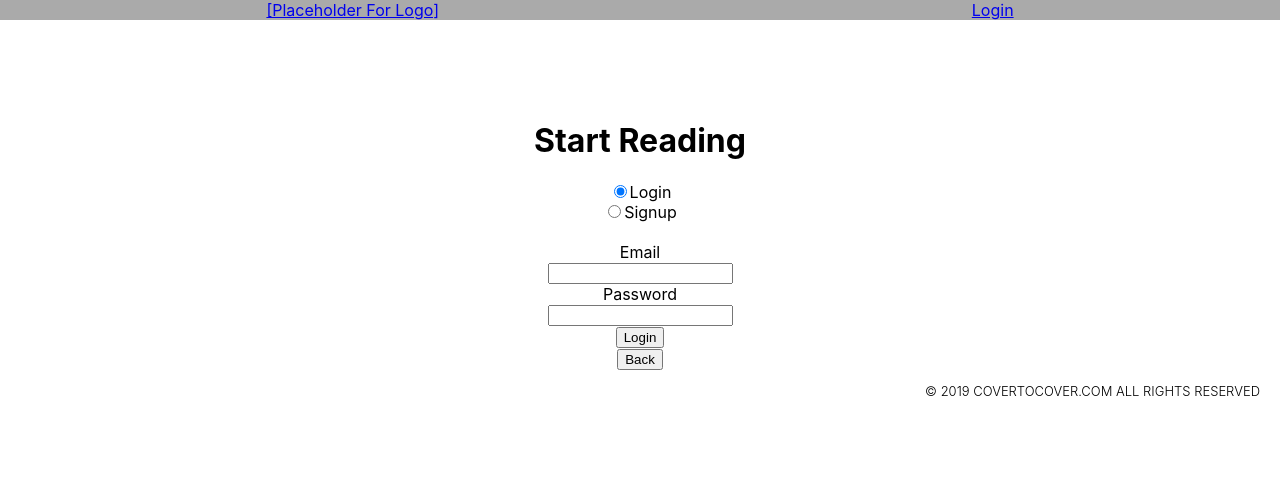
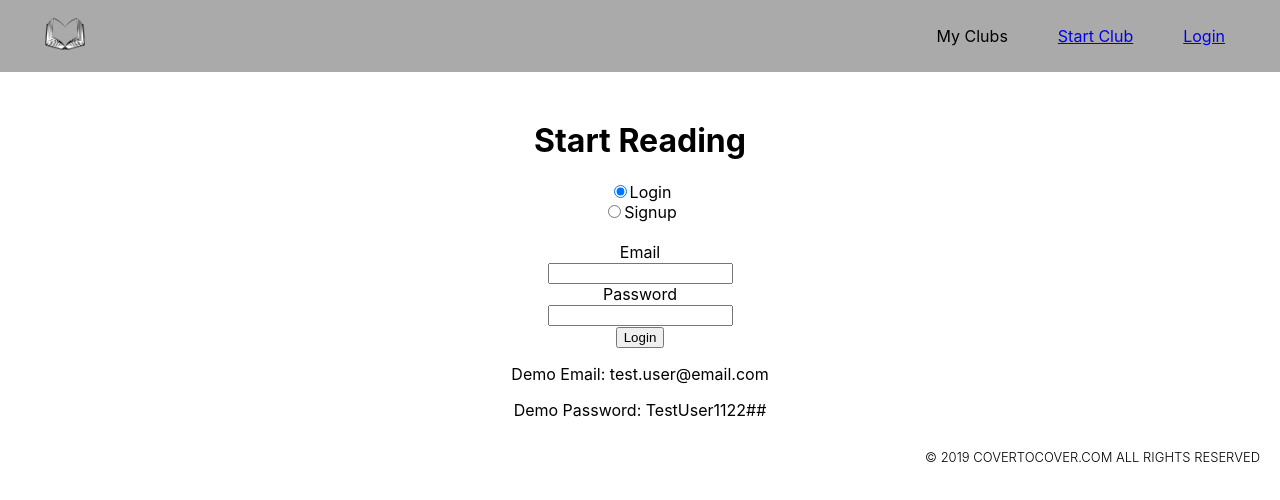
Before and after one commit to legsateri/cover-to-cover-app, a React (Create React App) app: page /login in a window 1280 px wide. Shown: the top 500 px of the page. Built offline with nearby package versions, Linux system fonts and the light colour scheme.

Commit message:
updated navigation, added book input to club page, troubleshoot login, update api service

```diff
--- a/package.json
+++ b/package.json
@@ -7,6 +7,7 @@
     "moment": "^2.24.0",
     "prop-types": "^15.7.2",
     "react": "^16.11.0",
+    "react-burger-menu": "^2.6.12",
     "react-dates": "^21.3.2",
     "react-dom": "^16.11.0",
     "react-router-dom": "^5.1.2",
--- a/src/components/Loading/Loading.js
+++ b/src/components/Loading/Loading.js
@@ -8,10 +8,6 @@ export default function Loading() {
             <span></span>
             <span></span>
             <span></span>
-            <span></span>
-            <span></span>
-            <span></span>
-            <span></span>
         </div>
     )
 }
--- a/src/components/LoginForm/LoginForm.js
+++ b/src/components/LoginForm/LoginForm.js
@@ -68,6 +68,11 @@ class LoginForm extends Component {
                             : <Loading />}
                     </button>
                 </form>
+
+                <div>
+                    <p>Demo Email: test.user@email.com</p>
+                    <p>Demo Password: TestUser1122##</p>
+                </div>
             </>
         );
     }
--- a/src/components/Navigation/Navigation.css
+++ b/src/components/Navigation/Navigation.css
@@ -11,9 +11,24 @@ body {
     background-color: #aaa;
 }
 
-.private_nav, .public_nav  {
+.right_justify  {
+    text-align: right;
     display: flex;
-    list-style: none;
-    justify-content: space-around;
-    padding: 0;
 }
+
+.left_justify {
+    text-align: left;
+    display: flex;
+    justify-content: space-between;
+    padding: 10px 5px;
+}
+
+.space_between {
+    padding-right: 50px;
+}
+
+img {
+    width: 40px;
+    padding-top: 8px;
+    padding-left: 40px;
+}
--- a/src/components/Navigation/Navigation.js
+++ b/src/components/Navigation/Navigation.js
@@ -7,7 +7,7 @@ import TokenService from '../../services/TokenService'
 import './Navigation.css'
 ////////////////////////////////////////////////////////////////////////////////
 
-// FIXME: When login the nav bar doesn't expand to more links automatically, have to refresh the page
+// FIXME: When login the nav bar doesn't update automatically, have to refresh the page
 
 class Navigation extends Component {
     static defaultProps = {
@@ -22,27 +22,35 @@ class Navigation extends Component {
     renderPublicLinks() {
         return (
             <>
-                <div className='public_nav'>
-                    <li><Link to='/'>[Placeholder For Logo]</Link></li>
-                    <li><Link to='/login'>Login</Link></li>
+                <div className='left_justify'>
+                    <Link to='/clubs'><img src={require('./logo.png')} alt='cover to cover logo' /></Link>
+
+                    <div className='right_justify'>
+                        {/* TODO: This should be a hover, so the clubs you belong to drop down
+                        and you can actually link to them from there. */}
+                        <p className='space_between'>My Clubs</p>
+                        <Link to='/add-club'><p className='space_between'>Start Club</p></Link>
+                        <Link to='/login'><p className='space_between'>Login</p></Link>
+                    </div>
                 </div>
             </>
         )
     };
 
-    // TODO: Maybe hamburger some of the private links? Look up visual inspo for top navs.
     renderPrivateLinks() {
         return (
             <>
-                <ul className='private_nav'>
-                    <Link to='/'><li>[Placeholder For Logo]</li></Link>
-                    <Link to='/clubs'><li> Find Club</li></Link>
-                    {/* TODO: This should be a hover, so the clubs you belong to drop down
-                    and you can actually link to them from there. */}
-                    <li>My Clubs</li>
-                    <li><Link to='/add-club'>Start Club</Link></li>
-                    <li><Link onClick={this.handleLogout} to='/'>Logout</Link></li>
-                </ul>
+                <div className='left_justify'>
+                    <Link to='/clubs'><img src={require('./logo.png')} alt='cover to cover logo' /></Link>
+
+                    <div className='right_justify'>
+                        {/* TODO: This should be a hover, so the clubs you belong to drop down
+                        and you can actually link to them from there. */}
+                        <p className='space_between'>My Clubs</p>
+                        <Link to='/add-club'><p className='space_between'>Start Club</p></Link>
+                        <Link onClick={this.handleLogout} to='/'><p className='space_between'>Logout</p></Link>
+                    </div>
+                </div>
             </>
         )
     };
--- /dev/null
+++ b/src/components/UpdateBook/UpdateBook.js
@@ -0,0 +1,79 @@
+////////////////////////////////////////////////////////////////////////////////
+import React, { Component } from 'react';
+import { withRouter } from 'react-router-dom';
+////////////////////////////////////////////////////////////////////////////////
+import ClubContext from '../../contexts/ClubContext';
+////////////////////////////////////////////////////////////////////////////////
+import BookClubApiService from '../../services/BookClubApiService';
+////////////////////////////////////////////////////////////////////////////////
+
+// FIXME: Clear form upon submit
+// FIXME: Auto add book title to page upon submit
+
+class UpdateBoook extends Component {
+    static defaultProps = {
+        match: { params: {} },
+        onUpdateSuccess: () => { }
+    }
+
+    static contextType = ClubContext
+
+    constructor(props) {
+        super(props)
+        this.state = {
+            currently_reading: ''
+        }
+    }
+
+    handleChangeBook = e => {
+        this.setState({ currently_reading: e.target.value })
+    }
+
+    handleSubmit = e => {
+        e.preventDefault()
+        const club_id = this.props.match.params.club_id
+        const { currently_reading } = this.state
+        const newClub = {
+            currently_reading: currently_reading
+        }
+
+        BookClubApiService.updateClub(newClub, club_id)
+            .then(() => {
+                this.props.onUpdateSuccess()
+            })
+            .catch(this.context.setError)
+    }
+
+    componentDidMount() {
+        this.context.clearError()
+        const selectedClub = this.props.match.params.club_id
+        BookClubApiService.getClub(selectedClub)
+            .then(res => this.setState({
+                currently_reading: res.currently_reading
+            }))
+            .catch(this.context.setError)
+    }
+
+    render() {
+        const { currently_reading } = this.state
+
+        return (
+            <form onSubmit={this.handleSubmit}>
+                <label htmlFor='name'>Update Book: </label>
+                <br />
+                <input
+                    className='currently_reading'
+                    placeholder=' Book Title'
+                    type='text'
+                    id='currently_reading'
+                    name='currently_reading'
+                    value={currently_reading}
+                    onChange={this.handleChangeBook}
+                />
+                <button>Add</button>
+            </form >
+        )
+    }
+}
+
+export default withRouter(UpdateBoook)
--- /dev/null
+++ b/src/routes/ClubPage/ClubPage.css
@@ -0,0 +1,3 @@
+.reading {
+    margin-top: 50px;
+}
--- a/src/routes/ClubPage/ClubPage.js
+++ b/src/routes/ClubPage/ClubPage.js
@@ -1,11 +1,14 @@
 ////////////////////////////////////////////////////////////////////////////////
 import React, { Component } from 'react';
+////////////////////////////////////////////////////////////////////////////////
+import UpdateBook from '../../components/UpdateBook/UpdateBook';
 ////////////////////////////////////////////////////////////////////////////////
 import ClubContext from '../../contexts/ClubContext';
 ////////////////////////////////////////////////////////////////////////////////
 import TokenService from '../../services/TokenService'
 ////////////////////////////////////////////////////////////////////////////////
 import config from '../../config';
+import './ClubPage.css';
 ////////////////////////////////////////////////////////////////////////////////
 
 // TODO: If possible, want this private not just to site members, but club members.
@@ -68,10 +71,12 @@ export default class ClubPage extends Component {
                     <p>Topic: {clubs.topic}</p>
                 </header>
 
+                <div className='reading'>
+                    <h2>{clubs.currently_reading}</h2>
+                    <UpdateBook />
+                </div>
+
                 <div>
-                    {/* TODO: Reading Next Input should go under club name,
-                    description, topic. */}
-
                     {/* TODO: Next Meeting Calendar should go under Reading Next */}
 
                     {/* TODO: Create comment form component shouldn't take up too much
--- a/src/routes/LoginPage/LoginPage.js
+++ b/src/routes/LoginPage/LoginPage.js
@@ -5,7 +5,6 @@ import SignupForm from '../../components/SignupForm/SignupForm';
 import LoginForm from '../../components/LoginForm/LoginForm';
 ////////////////////////////////////////////////////////////////////////////////
 
-// TODO: Add in demo user information.
 // FIXME: Upon successful signup, flip radio back to login OR auto log the user in.
 
 class LoginPage extends Component {
@@ -15,6 +14,7 @@ class LoginPage extends Component {
             form: 'login'
         }
         this.handleChange = this.handleChange.bind(this)
+        this.handleSignupSuccess = this.handleSignupSuccess.bind(this)
     };
 
     handleChange(event) {
@@ -32,14 +32,15 @@ class LoginPage extends Component {
         checkForLogin: () => { }
     }
 
-    handleSignupSuccess = user => {
-        const { history } = this.props
-        history.push('/login')
+    handleSignupSuccess = () => {
+        const { location, history } = this.props
+        const destination = (location.state || {}).from || '/login'
+        history.push(destination)
     }
 
     handleLoginSuccess = () => {
         const { location, history } = this.props
-        const destination = (location.state || {}).from || '/my-clubs'
+        const destination = (location.state || {}).from || '/clubs'
         history.push(destination)
         this.props.checkForLogin()
     }
@@ -101,7 +102,6 @@ class LoginPage extends Component {
 
                     <div>
                         {formOutput}
-                        <button onClick={this.props.history.goBack}>Back</button>
                     </div>
                 </main>
             </>
--- a/src/services/BookClubApiService.js
+++ b/src/services/BookClubApiService.js
@@ -50,6 +50,21 @@ const BookClubApiService = {
                     throw new Error(res.status)
                 }
             })
+    },
+
+    getClub(club_id) {
+        return fetch(`${config.API_ENDPOINT}/clubs/${club_id}`, {
+            method: 'GET',
+            headers: {
+                'content-type': 'application/json',
+                'authorization': `bearer ${TokenService.getAuthToken()}`
+            },
+        })
+            .then(res =>
+                (!res.ok)
+                    ? res.json().then(e => Promise.reject(e))
+                    : res.json()
+            )
     },
 
     postComment(userComment) {
```
Also changed, not shown: src/components/CreateCommentForm/CreateCommentForm.js (added), src/components/Navigation/logo.png (added), 1 other file (tests, documents, lock files or other folders).
